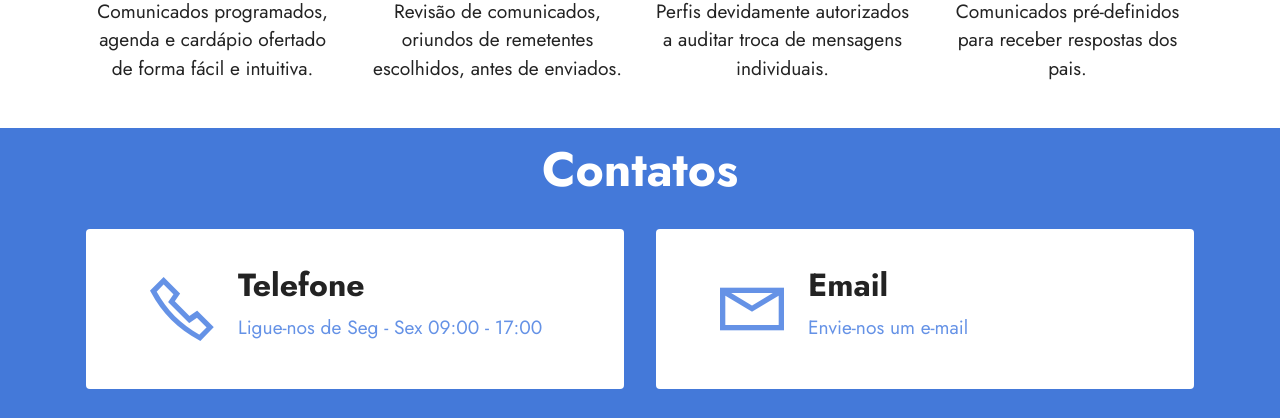
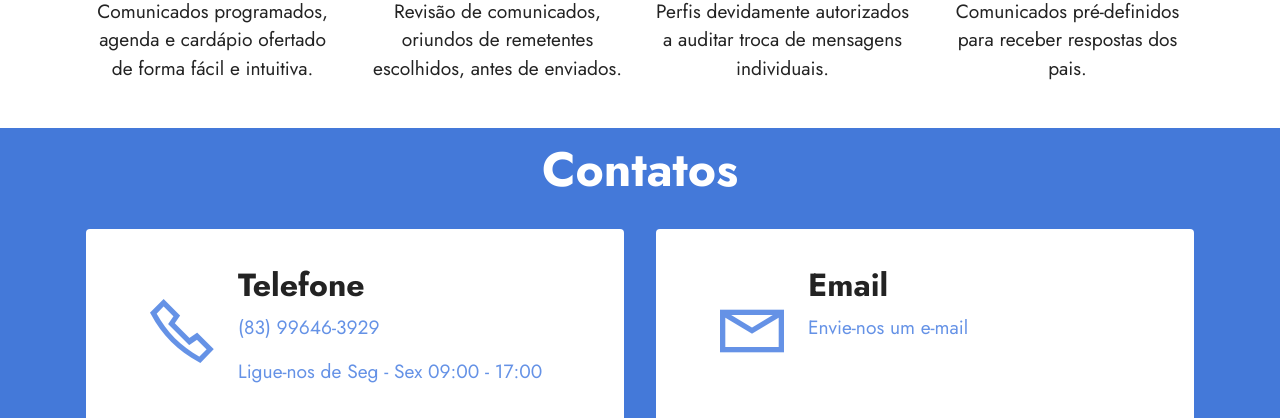
Before and after one commit to ryso/LudicaSoftSite, a plain HTML site: page index.html in a window 1280 px wide. Shown: the part 3246-3664 px from the top of the page. Drawn offline with Linux system fonts and the light colour scheme; files whose address does not match are found by name.

Commit message:
inclusao de telefone

```diff
--- a/index.html
+++ b/index.html
@@ -532,7 +532,8 @@
                     </div>
                     <div class="text-wrapper">
                         <h6 class="card-title mbr-fonts-style mb-1 display-5"><strong>Telefone</strong></h6>
-                        <p class="mbr-text mbr-fonts-style display-7"><a href="tel:+5583996463929" class="text-primary">Ligue-nos de&nbsp;</a><a href="tel:+5583996463929" class="text-primary">Seg - Sex 09:00 - 17:00</a>
+                        <p class="mbr-text mbr-fonts-style display-7"><a href="tel:+5583996463929" class="text-primary">(83) 99646-3929</a>
+                        <p class="mbr-text mbr-fonts-style display-7"><a href="tel:+5583996463929" class="text-primary">Ligue-nos de Seg - Sex 09:00 - 17:00</a>
                         </p>
                     </div>
                 </div>
```
